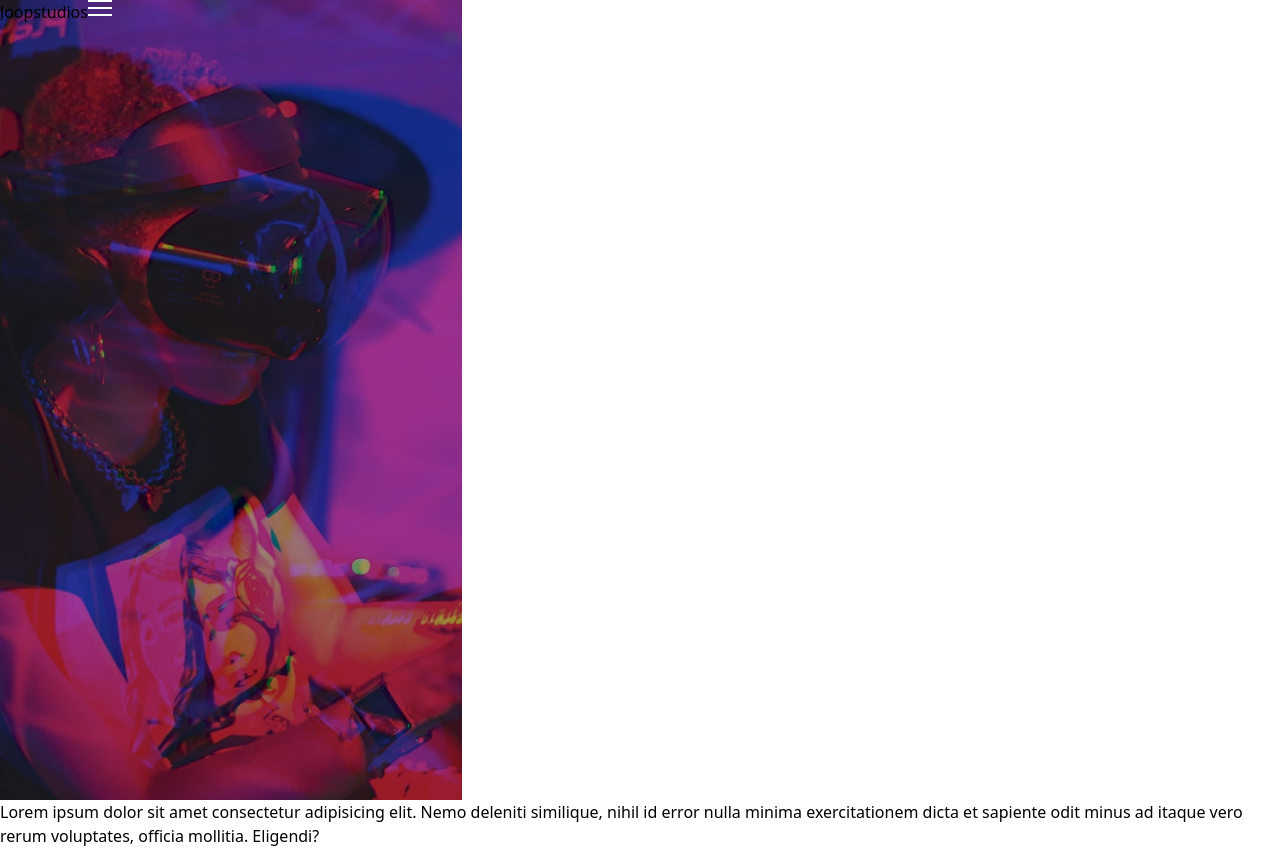
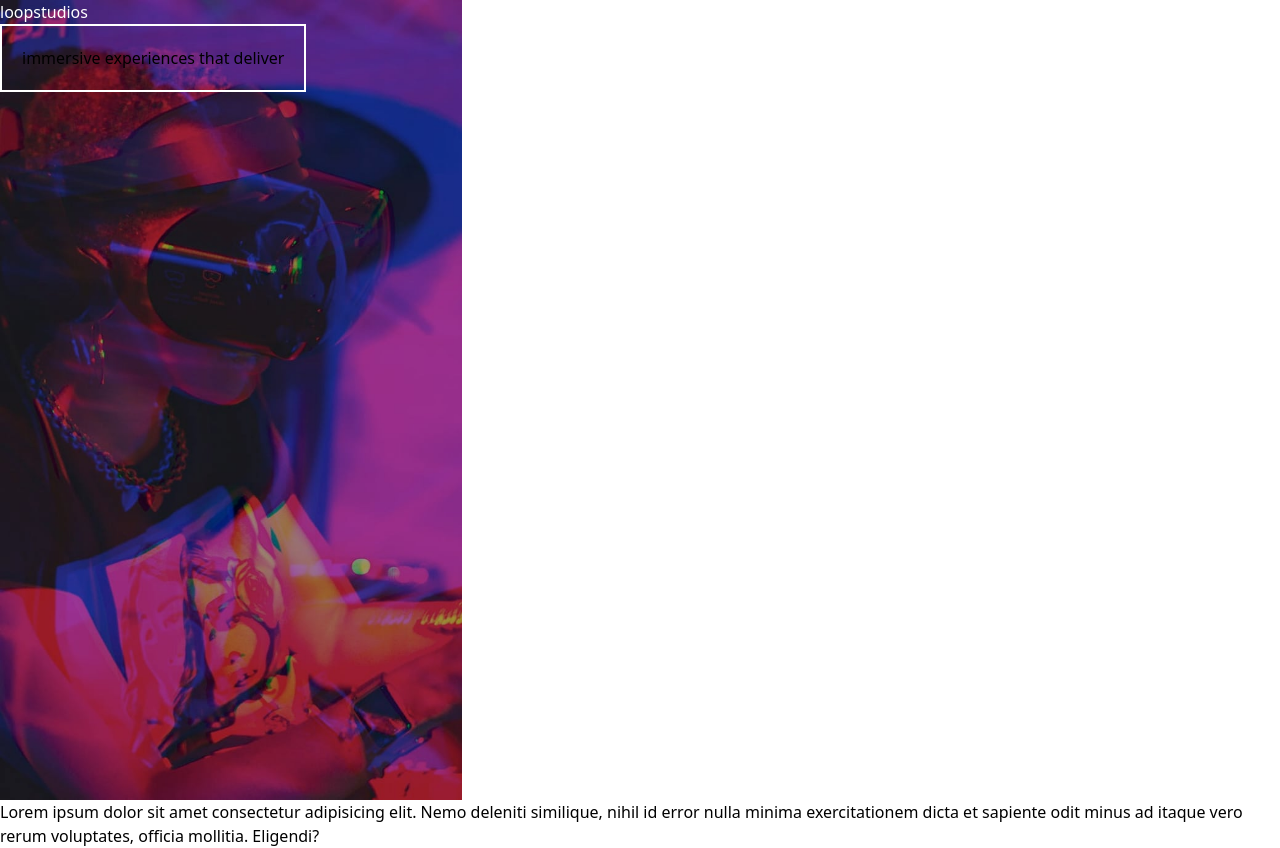
Before and after one commit to Jessepelumi/loopstudios, a website: page public/index.html in a window 1280 px wide. Drawn offline with Linux system fonts and the light colour scheme.

Commit message:
added custom colors

```diff
--- a/public/index.html
+++ b/public/index.html
@@ -8,12 +8,17 @@
     <title>loopstudios</title>
 </head>
 <body>
-    <header class="bg-mobile bg-contain bg-no-repeat h-screen">
-        <div class="flex">
-            <span>loopstudios</span>
-            <span>
+    <header class="bg-mobile bg-contain bg-no-repeat h-screen relative">
+        <div class="flex text-primary-white justify-between">
+            <span class="w-3/5">loopstudios</span>
+            <span class="w-1/5 text-end">
                 <img src="./icons/icon-hamburger.svg" alt="icon-hamburger">
             </span>
+        </div>
+        <div class="border-2 border-primary-white p-5 flex justify-center items-end absolute ">
+            <h2>
+                immersive experiences that deliver
+            </h2>
         </div>
     </header>
     <div>
--- a/tailwind.config.js
+++ b/tailwind.config.js
@@ -5,6 +5,14 @@
     extend: {
       backgroundImage: {
         'mobile': "url('./images/m_image-hero.jpg')",
+      },
+      colors: {
+        primary: {
+          'white': "hsl(0, 0%, 100%)",
+          'black': "hsl(0, 0%, 0%)",
+          'dark_gray': "hsl(0, 0%, 55%)",
+          'very_dark_gray': "hsl(0, 0%, 41%)",
+        }
       }
     },
   },
```
Also changed, not shown: public/styles.css.
